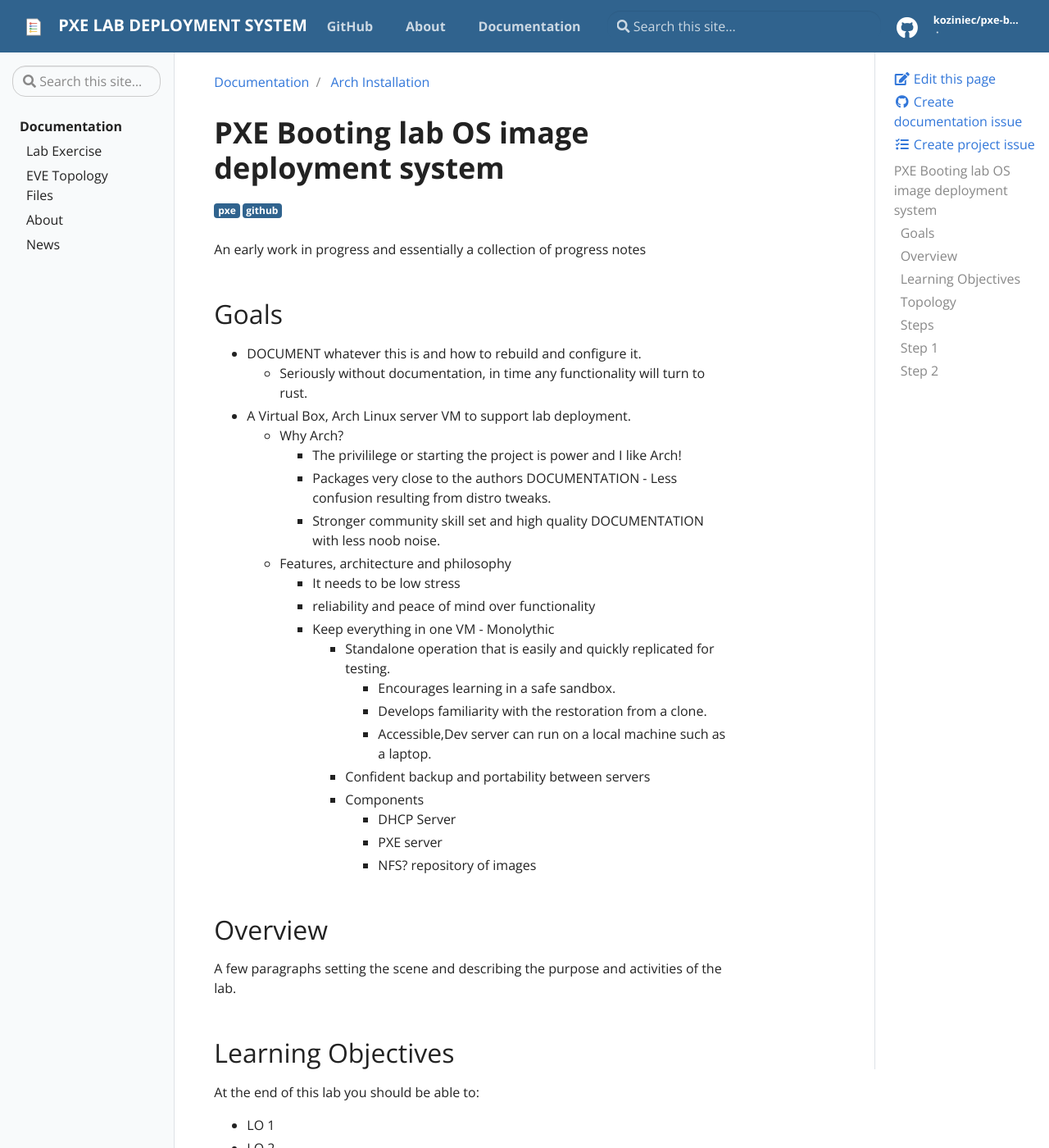
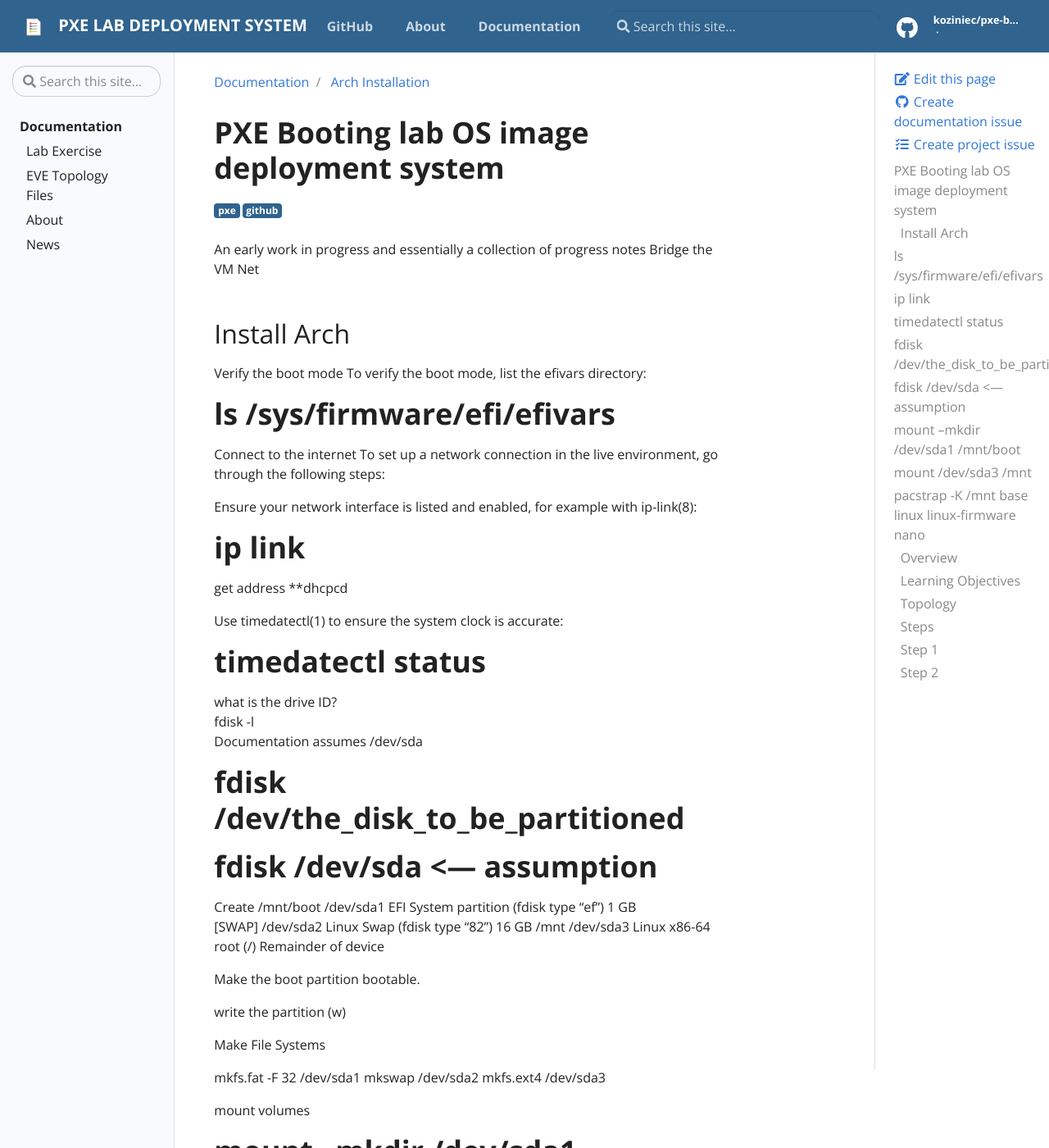
Before and after one commit to koziniec/pxe-boot, a Jekyll site: the page built from _docs/Arch Installation.md, in a window 1280 px wide and 1400 px high. Shown: the whole window at 82% size. Built offline with Jekyll 4.4.1, drawn with Linux system fonts in a browser that asks for light colours; some of the changed text lies outside the part shown.

Commit message:
Update Arch Installation.md

```diff
--- a/_docs/Arch Installation.md
+++ b/_docs/Arch Installation.md
@@ -7,8 +7,67 @@ description: Basic Arch OS configuration
 ---
 # PXE Booting lab OS image deployment system
 An early work in progress and essentially a collection of progress notes
+Bridge the VM Net
 
-## Goals
+
+## Install Arch
+Verify the boot mode
+To verify the boot mode, list the efivars directory:
+
+# ls /sys/firmware/efi/efivars
+
+
+
+
+Connect to the internet
+To set up a network connection in the live environment, go through the following steps:
+
+Ensure your network interface is listed and enabled, for example with ip-link(8):
+# ip link
+
+
+
+
+get address
+**dhcpcd
+
+
+Use timedatectl(1) to ensure the system clock is accurate:
+# timedatectl status
+
+what is the drive ID?
+fdisk -l
+Documentation assumes /dev/sda
+
+
+# fdisk /dev/the_disk_to_be_partitioned
+# fdisk /dev/sda   <--- assumption
+
+
+Create
+/mnt/boot  /dev/sda1   EFI System partition (fdisk type "ef")  1 GB
+[SWAP]     /dev/sda2   Linux Swap  (fdisk type "82")  16 GB
+/mnt       /dev/sda3   Linux x86-64 root (/)  Remainder of device
+
+Make the boot partition bootable.
+
+write the partition (w)
+
+Make File Systems
+
+mkfs.fat -F 32 /dev/sda1
+mkswap /dev/sda2
+mkfs.ext4 /dev/sda3
+
+mount volumes
+
+# mount --mkdir /dev/sda1 /mnt/boot
+swapon /dev/sda2
+# mount /dev/sda3 /mnt
+
+
+# pacstrap -K /mnt base linux linux-firmware nano
+
 - DOCUMENT whatever this is and how to rebuild and configure it.
     - Seriously without documentation, in time any functionality will turn to rust.
 - A Virtual Box, Arch Linux server VM to support lab deployment.
```
